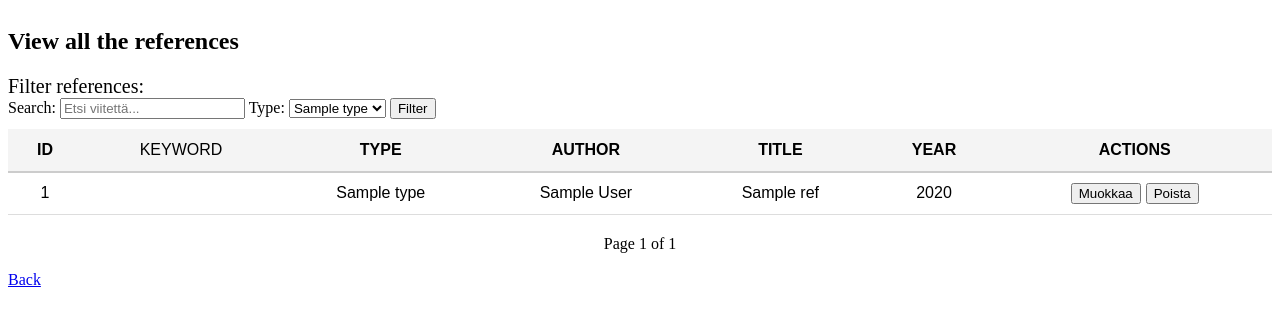
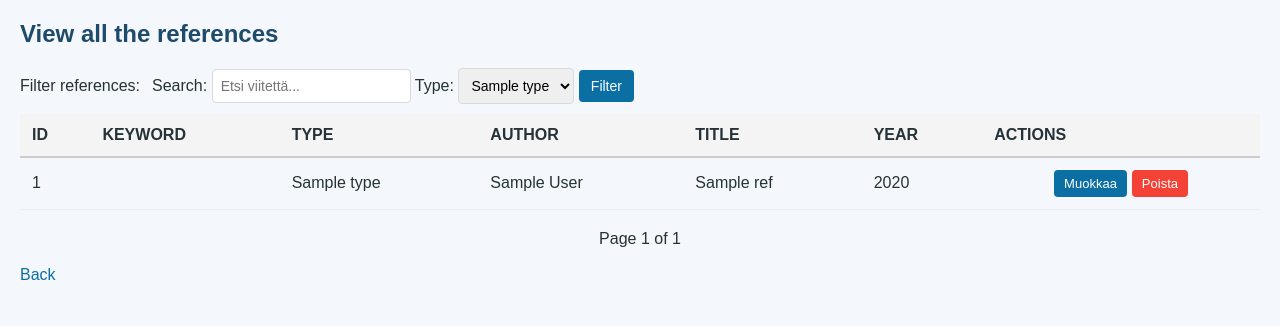
Before and after one commit to aapokoiv/viite-varasto, a Flask app: template src/templates/ref_list.html in a window 1280 px wide. Shown: the top 326 px of the page. Run offline with Flask 3, Linux system fonts and the light colour scheme; the template is opened without the code that fills it: most values are stand-ins (such as "Sample title", 1, 10 or a date in 2020); parts of the project's set-up code (start-up, migrations or seed data) failed here and were passed over.

Commit message:
Added baseline css

```diff
--- /dev/null
+++ b/src/static/css/styles.css
@@ -0,0 +1,147 @@
+/* Base layout */
+body {
+	font-family: Arial, Helvetica, sans-serif;
+	margin: 20px;
+	color: #263238;
+	background: #f4f7fb;
+}
+
+.container {
+	max-width: 1000px;
+	margin: 0 auto;
+	background: #ffffff;
+	padding: 20px;
+	border-radius: 8px;
+	box-shadow: 0 6px 18px rgba(9, 30, 66, 0.06);
+}
+
+h2 {
+	color: #1f4b6b;
+	margin-top: 0;
+}
+
+/* Links and buttons */
+a {
+	color: #0b6fa4;
+	text-decoration: none;
+	margin-right: 12px;
+}
+
+a:hover { text-decoration: underline; }
+
+button, input[type="submit"] {
+	background: #0b6fa4;
+	color: #fff;
+	border: none;
+	padding: 8px 12px;
+	border-radius: 4px;
+	cursor: pointer;
+	font-size: 14px;
+}
+
+button.secondary {
+	background: #f44336;
+}
+
+/* Flash messages */
+.notif-container {
+	display: flex;
+	justify-content: center;
+	position: relative;
+}
+
+.flash-list {
+	list-style: none;
+	padding: 0;
+	margin: 0;
+	position: absolute;
+	animation: notifAnim 8s forwards;
+}
+
+.flash {
+	background-color: #88e7a4;
+	padding: 8px 50px;
+	border-radius: 4px;
+	font-size: 18px;
+	color: #03303a;
+}
+
+@keyframes notifAnim {
+	0% { transform: translateY(-60px); opacity: 0; }
+	20% { transform: translateY(0); opacity: 1; }
+	95% { transform: translateY(0); opacity: 1; }
+	100% { transform: translateY(0); opacity: 0; }
+}
+
+/* Filter area */
+.filter-container {
+	margin-bottom: 10px;
+	display: flex;
+	gap: 12px;
+	align-items: center;
+	flex-wrap: wrap;
+}
+
+.filter-container label { font-weight: 600; }
+
+/* Table of references */
+.refs-table {
+	width: 100%;
+	border-collapse: collapse;
+	font-family: inherit;
+	text-align: left;
+}
+
+.refs-table thead tr {
+	background: #f4f4f4;
+	text-transform: uppercase;
+	border-bottom: 2px solid #ccc;
+}
+
+.refs-table th, .refs-table td {
+	padding: 12px;
+	border-bottom: 1px solid #eee;
+	vertical-align: middle;
+}
+
+.refs-table tbody tr:hover {
+	background: #eef7ff;
+}
+
+.actions { display: flex; gap: 5px; justify-content: center; align-items: center; }
+.action-form { margin: 0; }
+.action-form input[type="submit"] { padding: 6px 10px; font-size: 13px; }
+.action-form.delete input[type="submit"] { background: #f44336; }
+
+.pagination { margin-top: 20px; text-align: center; }
+
+/* Form layout for new/edit references */
+.form-grid {
+	display: flex;
+	flex-wrap: wrap;
+	gap: 12px;
+}
+
+.form-row {
+	flex: 1 1 220px;
+	display: flex;
+	flex-direction: column;
+	gap: 6px;
+}
+
+label { font-weight: 600; font-size: 14px; }
+input[type="text"], input[type="search"], select {
+	padding: 8px;
+	border: 1px solid #d6dbe0;
+	border-radius: 4px;
+	font-size: 14px;
+}
+
+/* Responsive tweaks */
+@media (max-width: 680px) {
+	.filter-container { flex-direction: column; align-items: stretch; }
+	.form-row { flex: 1 1 100%; }
+	.refs-table th, .refs-table td { padding: 8px; }
+}
+
+.back-link { display: inline-block; margin-top: 12px; color: #0b6fa4; }
--- a/src/templates/layout.html
+++ b/src/templates/layout.html
@@ -7,37 +7,18 @@
       content="width=device-width, initial-scale=1, shrink-to-fit=no"
     />
     <title>{% block title %}{% endblock %}</title>
+    <link rel="stylesheet" href="{{ url_for('static', filename='css/styles.css') }}">
   </head>
   <body>
-    <div style="display: flex; justify-content: center;">
+    <div class="notif-container">
     {% with messages = get_flashed_messages(with_categories=true) %}
       {% if messages %}
-        <ul style="list-style-type: none; padding: 0; position: absolute; animation: notifAnim 8s forwards;">
+        <ul class="flash-list">
           {% for category, message in messages if category == 'success' %}
-            <div style="background-color: #88e7a4; padding: 8px 50px; border-radius: 4px; font-size: 20px;">
+            <div class="flash">
               <li>{{ message }}</li>
             </div>
           {% endfor %}
-          <style>
-            @keyframes notifAnim {
-              0% {
-                transform: translateY(-60px);
-                opacity: 0;
-              }
-              20% {
-                transform: translateY(0);
-                opacity: 1;
-              }
-              95% {
-                transform: translateY(0);
-                opacity: 1;
-              }
-              100% {
-                transform: translateY(0);
-                opacity: 0;
-              }
-            }
-          </style>
         </ul>
       {% endif %}
     {% endwith %}
--- a/src/templates/ref_list.html
+++ b/src/templates/ref_list.html
@@ -9,8 +9,8 @@ See all the citations
 <h2>View all the references</h2>
 
 <!-- Filtering -->
-<div style="margin-bottom: 10px;">
-    <span style="font-size: 20px;">Filter references:</span>
+<div class="filter-container">
+    <span>Filter references:</span>
     <form action="/view_refs" method="get" autocomplete="off">
         Search:
         <input name="query" type="search" value="{{ active_filters.query }}" placeholder="Etsi viitettä..." maxlength="300">
@@ -22,38 +22,39 @@ See all the citations
                 </option>
             {% endfor %}
         </select>
-        <button type="submit" >Filter</button>
+        <button type="submit">Filter</button>
     </form>
 </div>
 
 {% if refs %}
 <!-- References -->
-<table style="width:100%; border-collapse: collapse; font-family: Arial, sans-serif; text-align: center;">
-    <tr style="background: #f4f4f4; text-transform: uppercase; border-bottom: 2px solid #ccc;">
-        <th style="padding: 12px;">ID</th>
-        <td style="padding: 12px;">Keyword</td>
-        <th style="padding: 12px;">Type</th>
-        <th style="padding: 12px;">Author</th>
-        <th style="padding: 12px;">Title</th>
-        <th style="padding: 12px;">Year</th>
-        <th style="padding: 12px;">Actions</th>
+<table class="refs-table">
+    <thead>
+    <tr>
+        <th>ID</th>
+        <th>Keyword</th>
+        <th>Type</th>
+        <th>Author</th>
+        <th>Title</th>
+        <th>Year</th>
+        <th>Actions</th>
     </tr>
+    </thead>
 
     {% for ref in refs %}
-    <tr style="border-bottom: 1px solid #ddd;" onmouseover="this.style.backgroundColor='#eef7ff'"
-        onmouseout="this.style.backgroundColor=''">
-        <td style="padding: 10px;">{{ ref.id }}</td>
-        <td style="padding: 10px;">{{ ref.keyword }}</td>
-        <td style="padding: 10px;">{{ ref.type }}</td>
-        <td style="padding: 10px;">{{ ref.author }}</td>
-        <td style="padding: 10px;">{{ ref.title }}</td>
-        <td style="padding: 10px;">{{ ref.year }}</td>
-        <td style="padding: 10px;">
-            <div style="display:flex; gap:5px; justify-content:center ; align-items:center;">
-                <form action="/edit_ref/{{ ref.id }}" method="get">
+    <tr>
+        <td>{{ ref.id }}</td>
+        <td>{{ ref.keyword }}</td>
+        <td>{{ ref.type }}</td>
+        <td>{{ ref.author }}</td>
+        <td>{{ ref.title }}</td>
+        <td>{{ ref.year }}</td>
+        <td>
+            <div class="actions">
+                <form class="action-form" action="/edit_ref/{{ ref.id }}" method="get">
                     <input type="submit" value="Muokkaa">
                 </form>
-                <form action="/delete_ref/{{ ref.id }}" method="post">
+                <form class="action-form delete" action="/delete_ref/{{ ref.id }}" method="post">
                     <input type="submit" value="Poista">
                 </form>
             </div>
@@ -63,7 +64,7 @@ See all the citations
 </table>
 
 <!-- Page Navigation -->
-<div style="margin-top: 20px; text-align: center;">
+<div class="pagination">
     {% if page > 1 %}
         <a href="{{ url_for('ref_list', query=active_filters.query, type=active_filters.type, page=page-1) }}">« Previous</a>
     {% endif %}
```
Also changed, not shown: src/templates/new_ref.html (+27 -9 lines).
